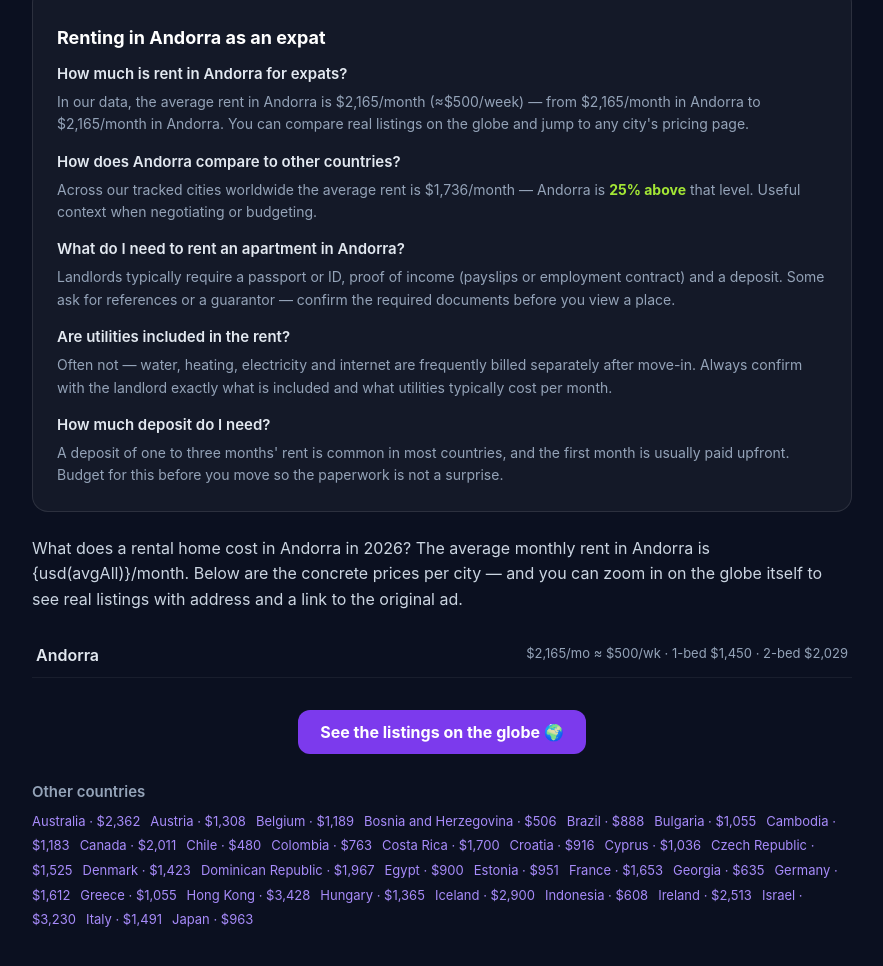
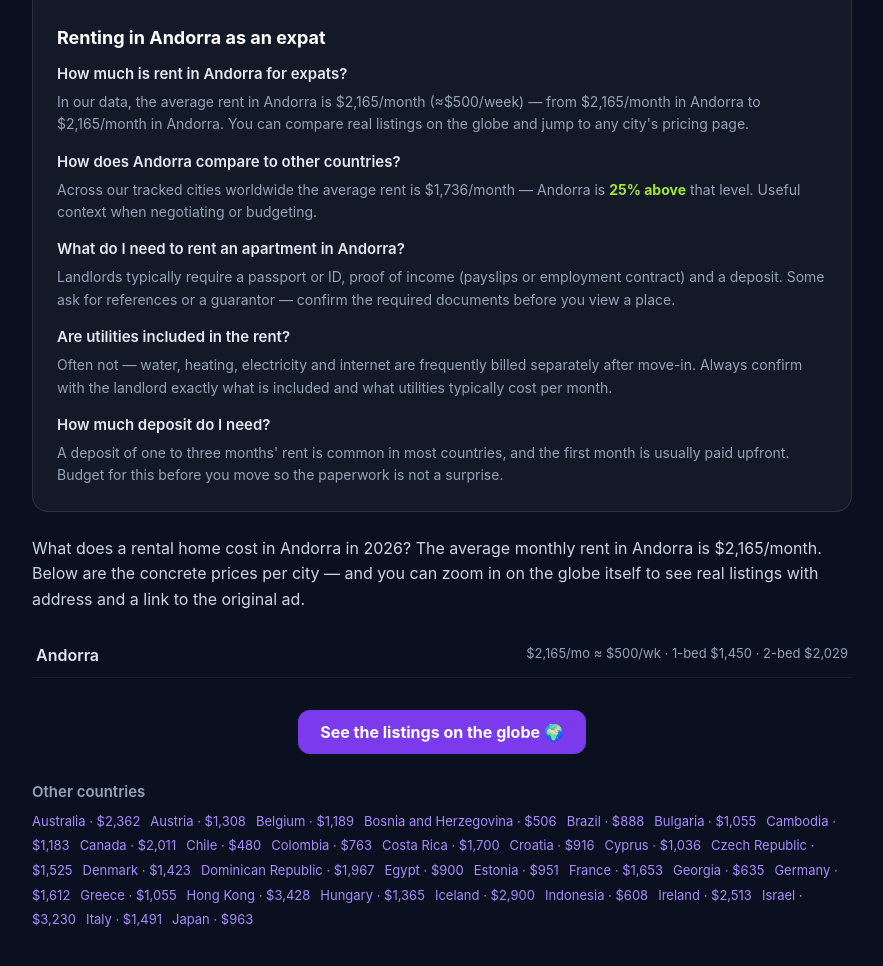
Before and after one commit to lejnel/rentgarden, an Astro site: page /countries/andorra in a window 1280 px wide. Shown: the part 590-1556 px from the top of the page, without its empty margins (198-1081 px from the left). Built offline with nearby package versions, Linux system fonts and the light colour scheme; Astro itself is replaced by a stand-in of ours.

Commit message:
Fix country rent summary prices

```diff
--- a/src/pages/countries/[slug].astro
+++ b/src/pages/countries/[slug].astro
@@ -199,8 +199,8 @@ const pageUrl = `https://rentmap.net/countries/${Astro.params.slug}/`;
 
     <p style="color:#cbd5e1; line-height:1.6; margin-bottom:20px;">
       What does a rental home cost in {country} in 2026? {sorted.length > 1
-        ? `In ${country}, the average monthly rent varies from {usd(cheap.avg)}/month in ${cheap.city} to {usd(expensive.avg)}/month in ${expensive.city}.`
-        : `The average monthly rent in ${country} is {usd(avgAll)}/month.`}
+        ? `In ${country}, the average monthly rent varies from ${usd(cheap.avg)}/month in ${cheap.city} to ${usd(expensive.avg)}/month in ${expensive.city}.`
+        : `The average monthly rent in ${country} is ${usd(avgAll)}/month.`}
       Below are the concrete prices per city — and you can zoom in on the globe itself to see real listings with address and a link to the original ad.
     </p>
 
```
